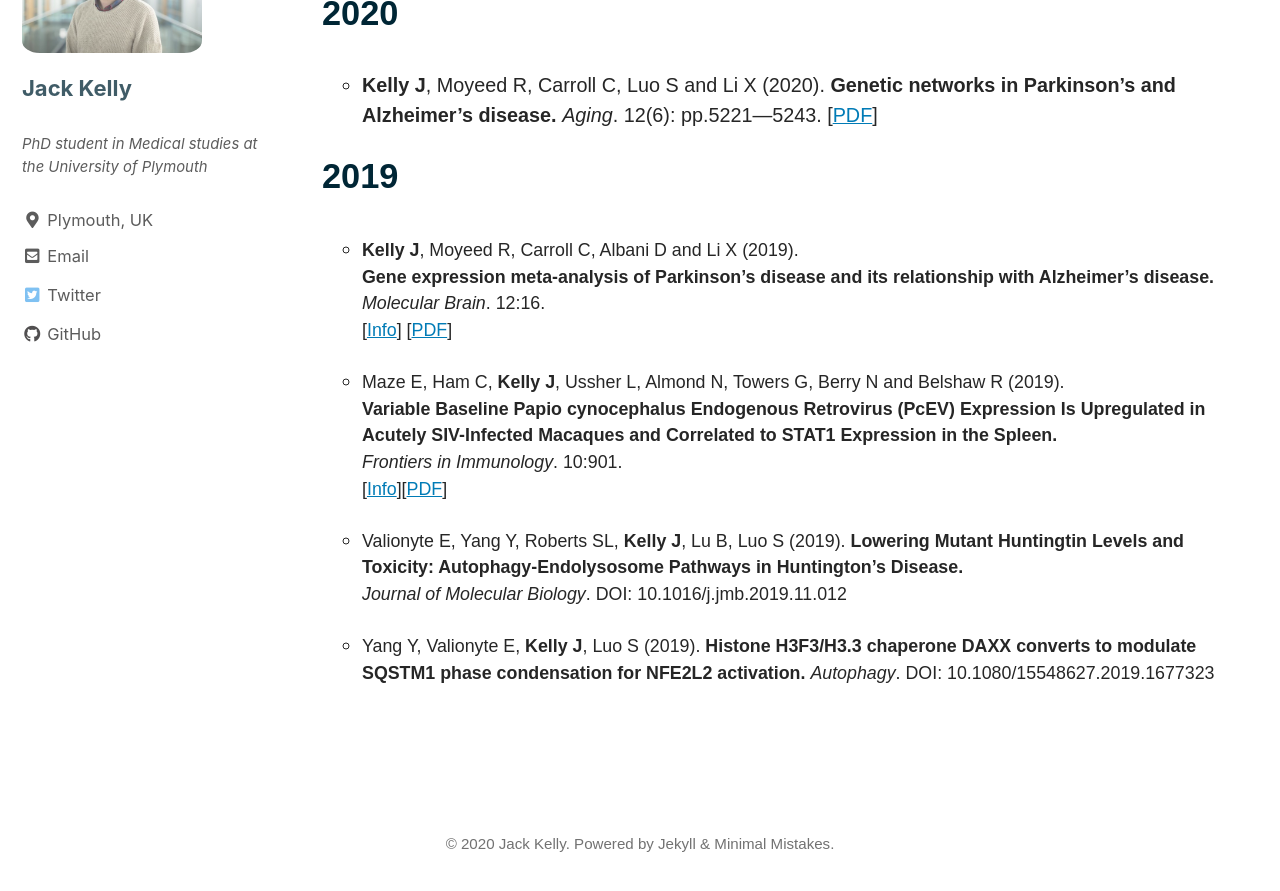
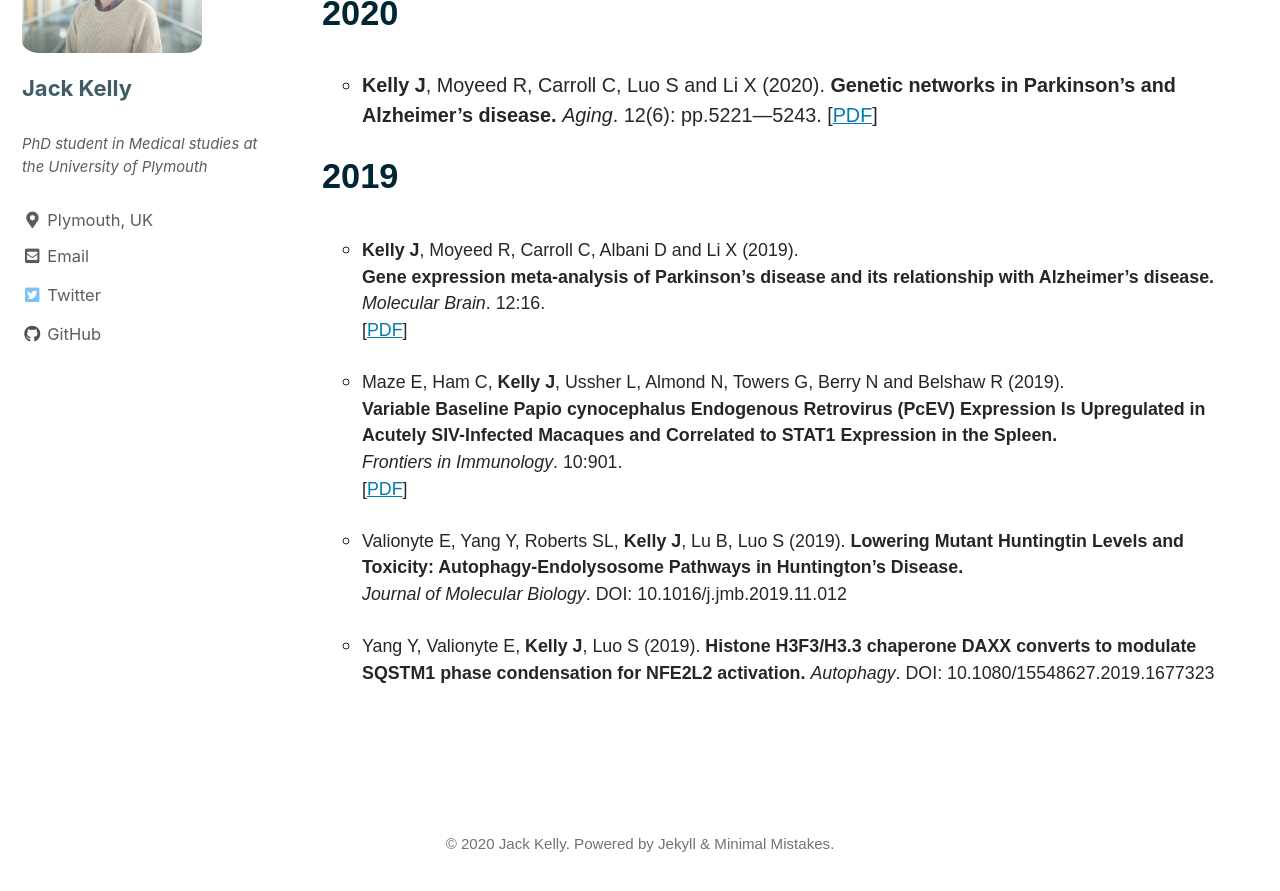
Before and after one commit to jackkelly75/jackkelly75.github.io, a Jekyll site: the page built from _pages/publications.md, in a window 1280 px wide and 900 px high, scrolled down 337 px. Shown: the top 891 px of the window. Built offline with Jekyll 4.4.1, drawn with Linux system fonts in a browser that asks for light colours; cached includes are drawn as plain includes; nearby versions of some CDN libraries.

Commit message:
Update publications.md

```diff
--- a/_pages/publications.md
+++ b/_pages/publications.md
@@ -21,12 +21,12 @@ classes: wide
 * **Kelly J**, Moyeed R, Carroll C, Albani D and Li X (2019).
 **Gene expression meta-analysis of Parkinson’s disease and its relationship with Alzheimer’s disease.**
 *Molecular Brain*. 12:16.
-[[Info](http://jackkelly75.github.io/publication/2019-02-15-Gene-Expression)] [[PDF](https://rdcu.be/bsWLL)]
+[[PDF](https://rdcu.be/bsWLL)]
 
 * Maze E, Ham C, **Kelly J**, Ussher L, Almond N, Towers G, Berry N and Belshaw R (2019).
 **Variable Baseline Papio cynocephalus Endogenous Retrovirus (PcEV) Expression Is Upregulated in Acutely SIV-Infected Macaques and Correlated to STAT1 Expression in the Spleen.**
 *Frontiers in Immunology*. 10:901.
-[[Info](http://jackkelly75.github.io/publication/2019-05-15_PcEV_expression)][[PDF](https://www.frontiersin.org/articles/10.3389/fimmu.2019.00901/full)]
+[[PDF](https://www.frontiersin.org/articles/10.3389/fimmu.2019.00901/full)]
 
 
 * Valionyte E, Yang Y, Roberts SL, **Kelly J**, Lu B, Luo S (2019).
```
